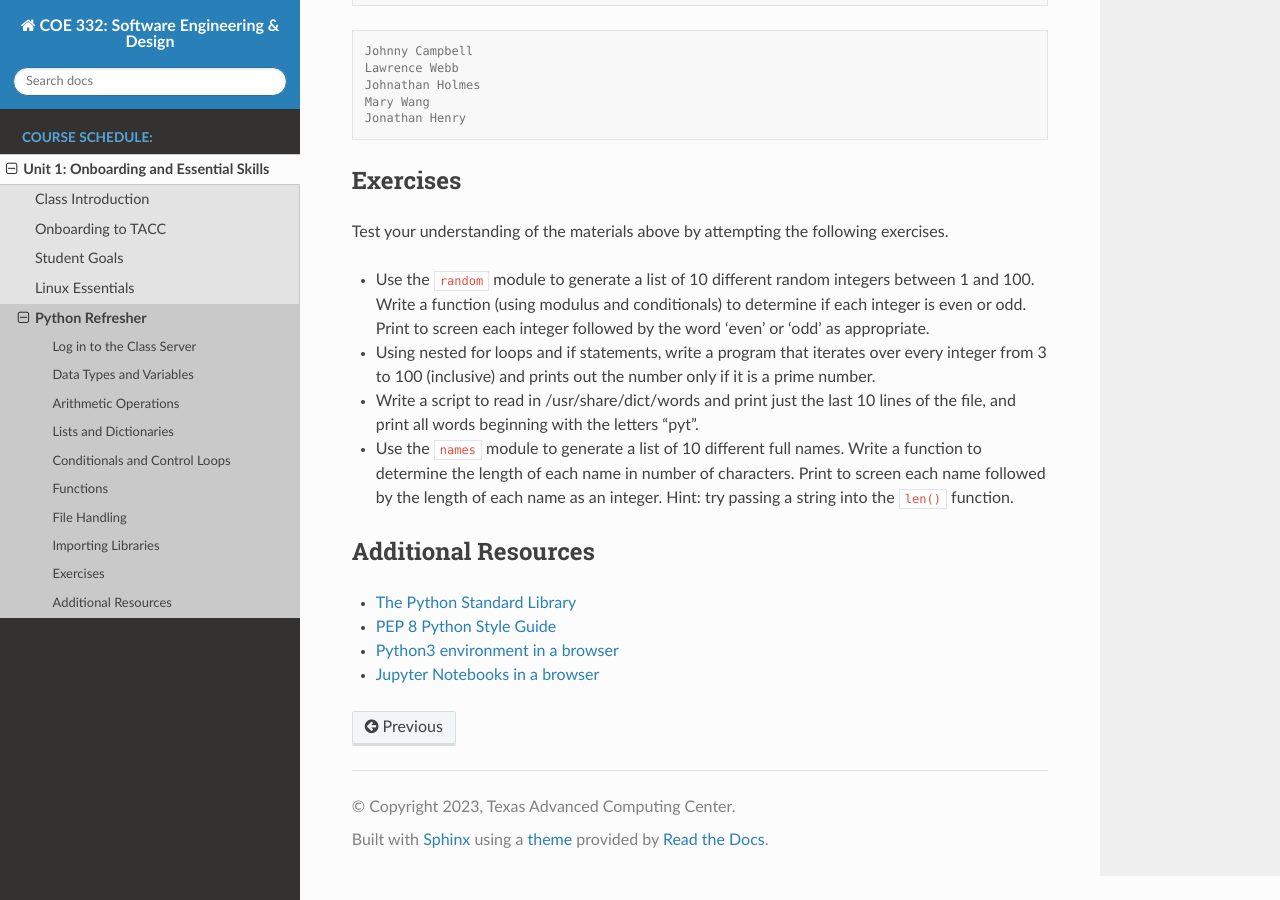
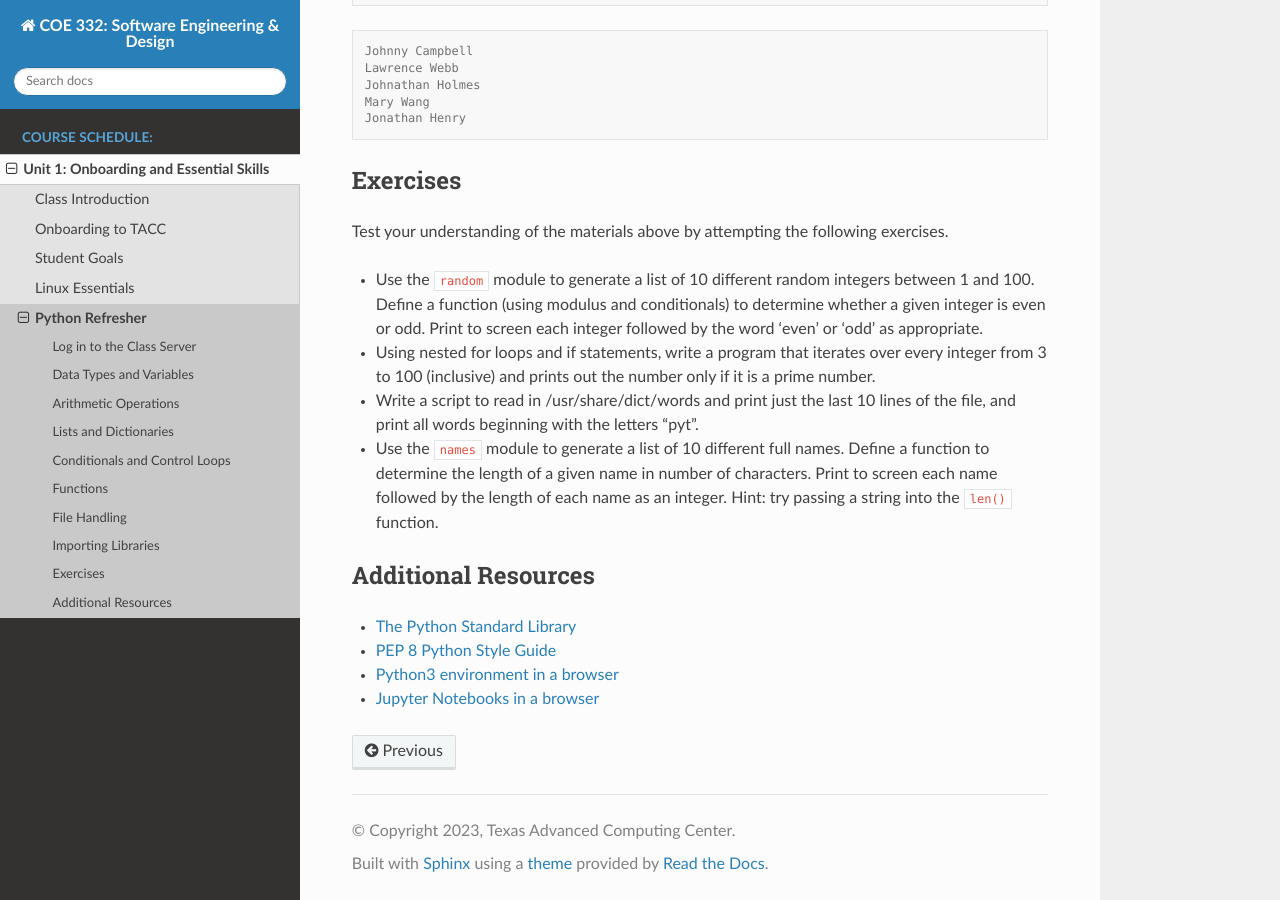
Before and after one commit to TACC/coe-332-sp23, a Sphinx documentation site: the page built from docs/unit01/python_refresher.rst, in a window 1280 px wide and 900 px high, scrolled down 12770 px. Built offline with Sphinx 7.4.7 and the Read the Docs theme 2.0.0, drawn with Linux system fonts in a browser that asks for light colours.

Commit message:
updated wording of exercises

```diff
--- a/docs/unit01/python_refresher.rst
+++ b/docs/unit01/python_refresher.rst
@@ -739,16 +739,16 @@ Test your understanding of the materials above by attempting the following
 exercises.
 
 * Use the ``random`` module to generate a list of 10 different random integers
-  between 1 and 100. Write a function (using modulus and conditionals) to determine
-  if each integer is even or odd. Print to screen each integer followed by the word
-  'even' or 'odd' as appropriate.
+  between 1 and 100. Define a function (using modulus and conditionals) to determine
+  whether a given integer is even or odd. Print to screen each integer followed by
+  the word 'even' or 'odd' as appropriate.
 * Using nested for loops and if statements, write a program that iterates over
   every integer from 3 to 100 (inclusive) and prints out the number only if it
   is a prime number.
 * Write a script to read in /usr/share/dict/words and print just the last 10
   lines of the file, and print all words beginning with the letters "pyt".
-* Use the ``names`` module to generate a list of 10 different full names. Write
-  a function to determine the length of each name in number of characters. Print
+* Use the ``names`` module to generate a list of 10 different full names. Define
+  a function to determine the length of a given name in number of characters. Print
   to screen each name followed by the length of each name as an integer. Hint:
   try passing a string into the ``len()`` function.
 
```
